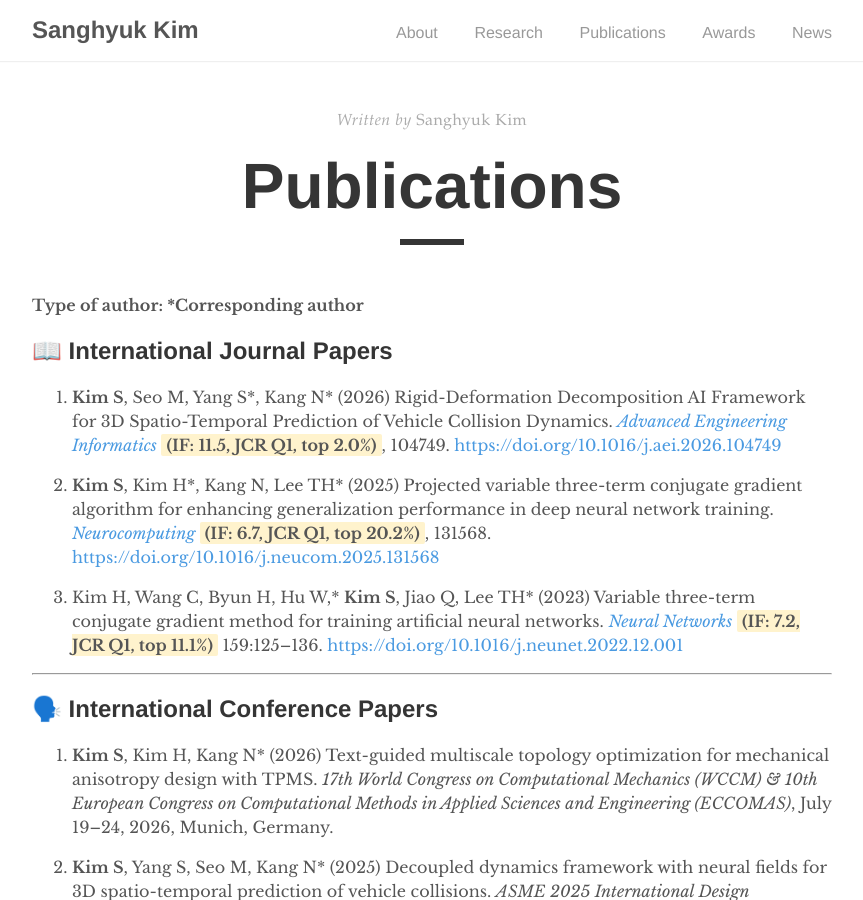
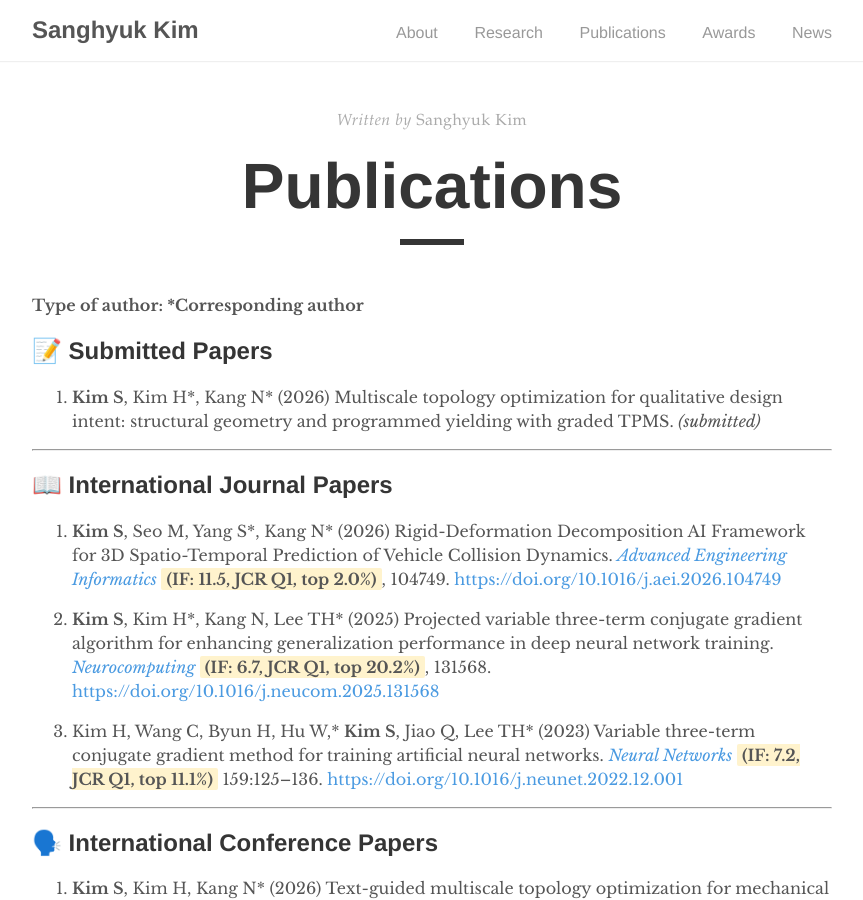
Before and after one commit to kim-sanghyuk/kim-sanghyuk.github.io, a Jekyll site: the page built from _pages/publications.md, in a window 1280 px wide and 900 px high. Shown: the whole window, without its empty margins (208-1071 px from the left). Built offline with Jekyll 4.4.1, drawn with Linux system fonts in a browser that asks for light colours.

Commit message:
Add submitted papers section to publications
Co-Authored-By: Claude Sonnet 5.5 <noreply@anthropic.com>

```diff
--- a/_pages/publications.md
+++ b/_pages/publications.md
@@ -7,6 +7,12 @@ published: true
 ---
 
 **Type of author: \*Corresponding author**
+
+## 📝 Submitted Papers
+
+1. **Kim S**, Kim H\*, Kang N\* (2026) Multiscale topology optimization for qualitative design intent: structural geometry and programmed yielding with graded TPMS. _(submitted)_
+
+---
 
 ## 📖 International Journal Papers
 
```
